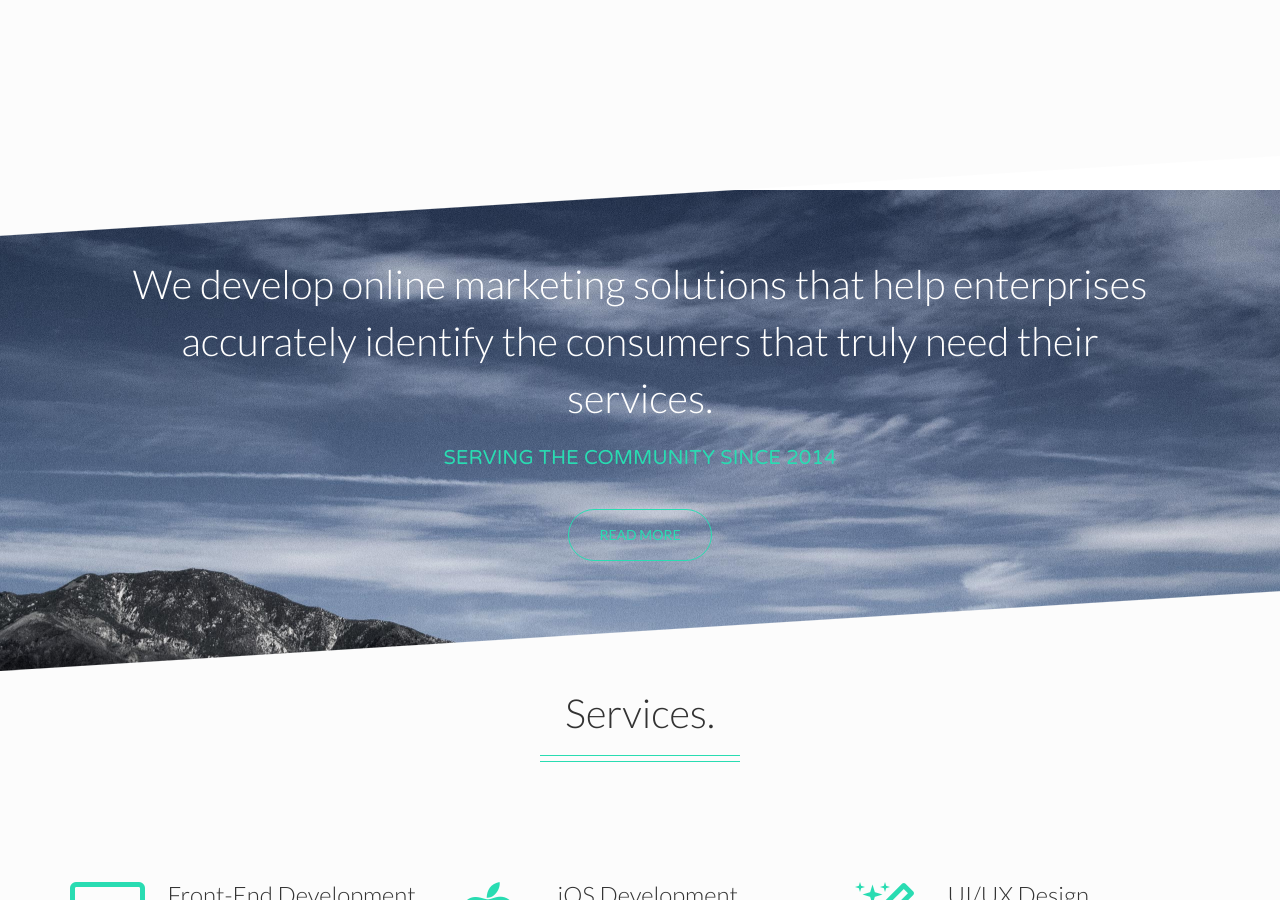
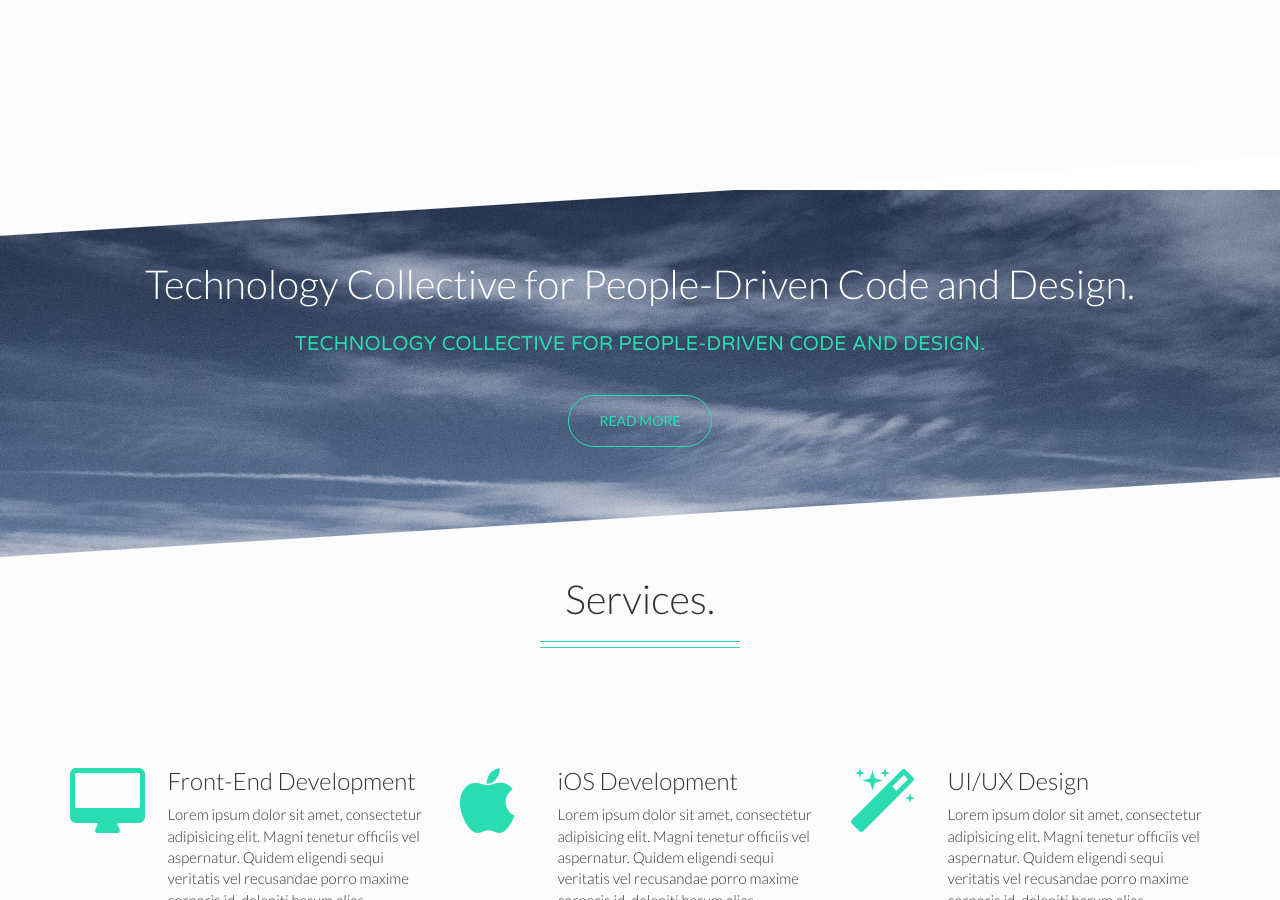
Before and after one commit to DataAutomatica/DataAutomaticaWebsite, a Jekyll site: the page built from source/index.html, in a window 1280 px wide and 900 px high, scrolled down 1860 px. Built offline with Jekyll 4.4.1, drawn with Linux system fonts in a browser that asks for light colours; nearby versions of some CDN libraries.

Commit message:
more small changes / exploratory

```diff
--- a/automatica/index.html
+++ b/automatica/index.html
@@ -118,7 +118,7 @@
 				<div class="col-lg-12">
 					<!-- Welcome text -->
 					<div class="welcome" data-0="opacity: 1" data-200="opacity: 0">
-						<h1 class="text-brand-main-color">Data Automatica</h1>
+						<h1 class="text-brand-main-color">Data / Automatica</h1>
 						<h4 class="text-white">Technology Collective for People-Driven Code and Design.</h4>
 					</div>
 					<!-- End Welcome text -->
@@ -342,9 +342,9 @@
 			<div class="container padding-top-100 padding-bottom-100">
 				<div class="row">
 					<div class="col-lg-12">
-						<blockquote class="text-white text-center">We develop online marketing solutions that help enterprises accurately identify the consumers that truly need their services.</blockquote>
+						<blockquote class="text-white text-center">Technology Collective for People-Driven Code and Design.</blockquote>
 
-						<h3 class="text-brand-main-color text-center">Serving the community since 2014</h3>
+						<h3 class="text-brand-main-color text-center">Technology Collective for People-Driven Code and Design.</h3>
 
 						<p class="text-center margin-top-40">
 							<a href="#_" class="btn btn-default" target="_blank">Read More</a>
--- a/source/_config.yml
+++ b/source/_config.yml
@@ -35,10 +35,10 @@ navbar_color: "caribbean-green"
 # Image Hero
 # -------------------------
 
-title:            "Data Automatica"
+title:            "Data / Automatica"
 tagline:      	  "Technology Collective for People-Driven Code and Design."
 
-# Features Thumbs
+# Mission Thumbs
 # -------------------------
 
 features_thumbs:
@@ -71,8 +71,8 @@ features_thumbs:
 # -------------------------
 
 blockquote:
-   text: "We develop online marketing solutions that help enterprises accurately identify the consumers that truly need their services."
-   tagline: "Serving the community since 2014"
+   text: "Technology Collective for People-Driven Code and Design."
+   tagline: "Technology Collective for People-Driven Code and Design."
    button_text: "Read More"
    button_url: "#_"
 
```
